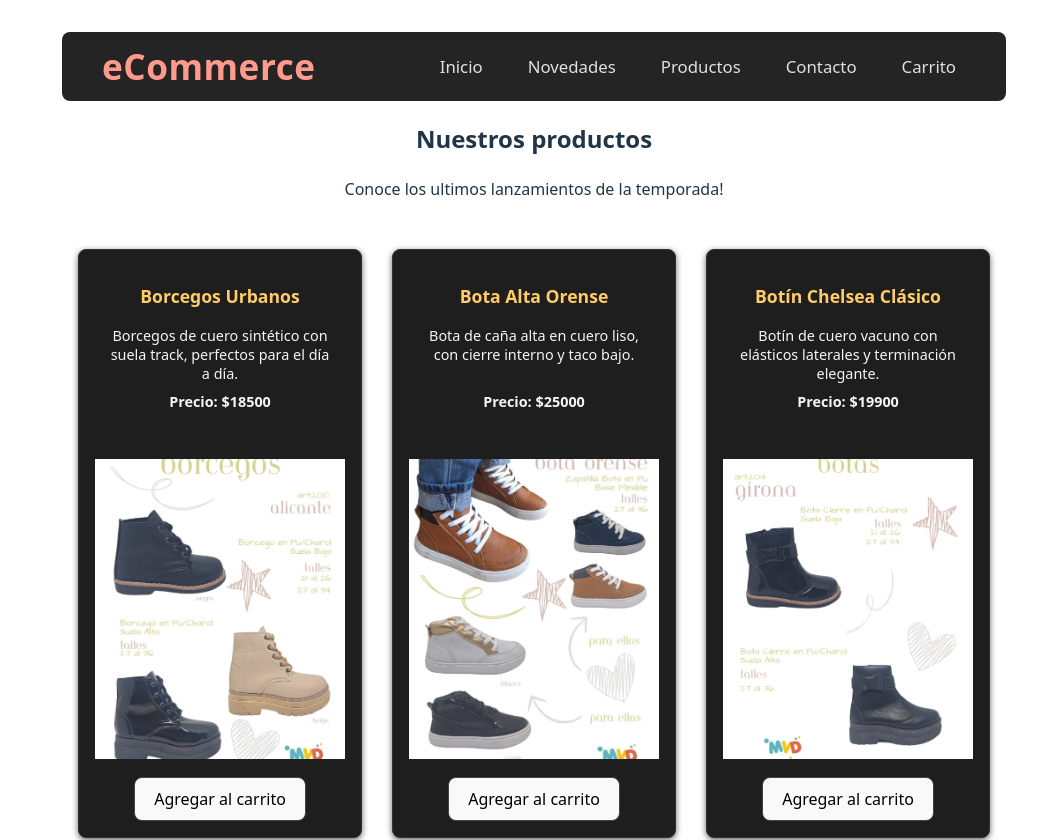
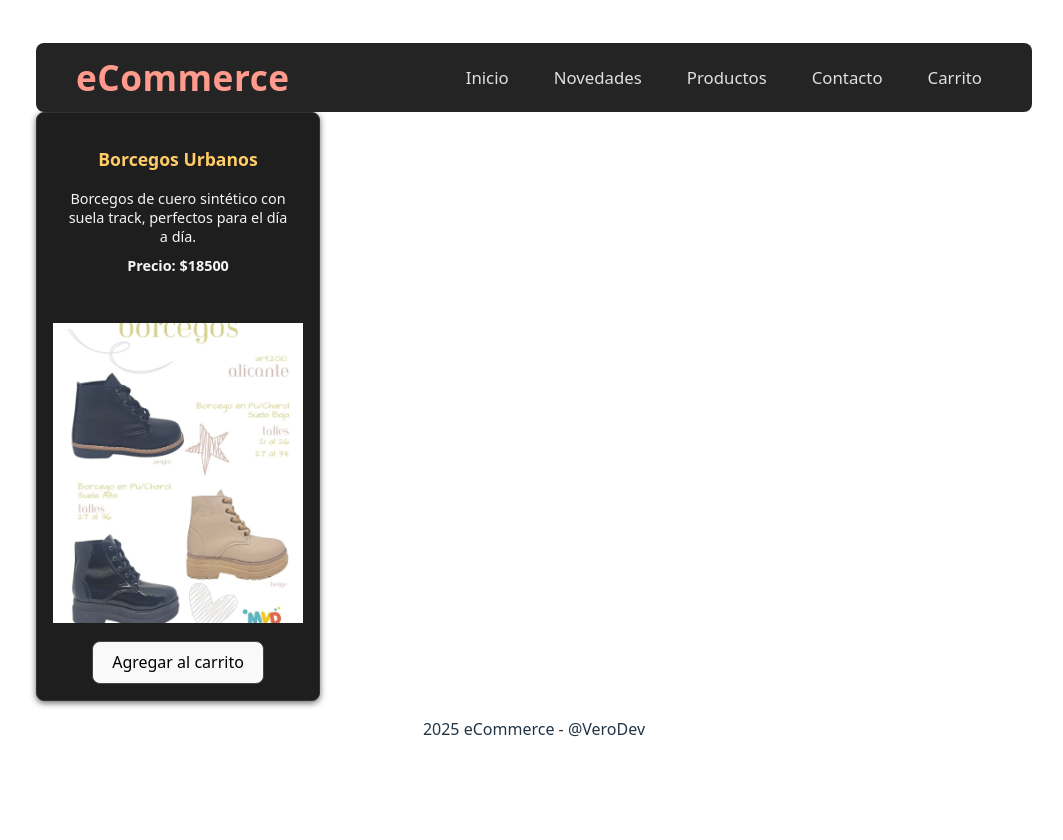
Before and after one commit to veritocapito/eCommerce, a React (Vite) app: page / in a window 1280 px wide. Shown: the top 840 px of the page, without its empty margins (106-1169 px from the left). After the commit the page ends 800 px from the top, so only its background shows below. Built offline with nearby package versions, Linux system fonts and the light colour scheme.

Commit message:
added item detail container

```diff
--- a/src/App.css
+++ b/src/App.css
@@ -1,6 +1,7 @@
 #root {
-  max-width: 1200px;
+  max-width: 1280px;
+  width: 996px;
   margin: 0 auto;
-  padding: 2rem;
+  padding: 1rem;
   text-align: center;
 }
--- a/src/App.jsx
+++ b/src/App.jsx
@@ -3,6 +3,7 @@ import './App.css'
 import Footer from './components/Footer/Footer'
 import Header from './components/Header/Header'
 import ItemListContainer from './components/ItemListContainer/ItemListContainer'
+import ItemDetailContainer from './components/ItemDetailContainer/ItemDetailContainer';
 
 function App() {
 
@@ -11,7 +12,8 @@ function App() {
   return (
     <>
       <Header />
-      <ItemListContainer title={"Nuestros productos"} />
+      {/* <ItemListContainer title={"Nuestros productos"} /> */}
+      <ItemDetailContainer />
       <Footer />
     </>
   )
--- a/src/components/Item/Item.css
+++ b/src/components/Item/Item.css
@@ -27,15 +27,14 @@
   text-decoration: none;
   color: inherit;
   display: block;
-  /*hacemos que el link tome todo el bloque del article y sea clickeable*/
 }
 
 .product-item p {
     font-size: 0.9em;
     margin: 10px 15px;
     line-height: 1.3em;
-    height: 3.9em; /* Altura fija para 3 líneas de texto (1.3 * 3 = 3.9) */
-    overflow: hidden; /* Oculta el texto que excede las 3 líneas */
+    height: 3.9em;
+    overflow: hidden;
     display: block;
 }
 
--- /dev/null
+++ b/src/components/ItemDetail/ItemDetail.jsx
@@ -0,0 +1,9 @@
+import Item from "../Item/Item";
+
+const ItemDetail = ({ detail }) => {
+  return <Item { ...detail }>
+    <button>Add to Cart</button>
+  </Item>;
+}
+
+export default ItemDetail;
--- /dev/null
+++ b/src/components/ItemDetailContainer/ItemDetailContainer.jsx
@@ -0,0 +1,24 @@
+import { useEffect, useState } from "react";
+import ItemDetail from "../ItemDetail/ItemDetail";
+
+const ItemDetailContainer = () => {
+  const [detail, setDetail] = useState({});
+
+  useEffect(() => {
+    fetch("/data/products.json")
+      .then((res) => res.json())
+      .then((data) => {
+        const product = data.find(item => item.id === "1");
+        product ? setDetail(product) : Promise.reject(new Error("Product not found"));
+      })
+      .catch((err) => console.log(err));
+  }, []);
+
+  return (
+    <main>{Object.keys(detail).length ?
+      (<ItemDetail detail={detail} />) : (<p>Cargando...</p>)
+    }</main>
+  );
+};
+
+export default ItemDetailContainer;
--- a/src/components/ItemList/ItemList.css
+++ b/src/components/ItemList/ItemList.css
@@ -1,7 +1,7 @@
 .item-list {
     display: grid;
-    grid-template-columns: repeat(3, minmax(250px, 1fr));
-    gap: 30px;
+    grid-template-columns: repeat(auto-fit, minmax(250px, 1fr));
+    gap: 20px 10px;
     padding: 2rem 1rem;
     border-radius: 8px;
     text-align: center;
```
Also changed, not shown: src/components/ItemListContainer/ItemListContainer.css (deleted).
